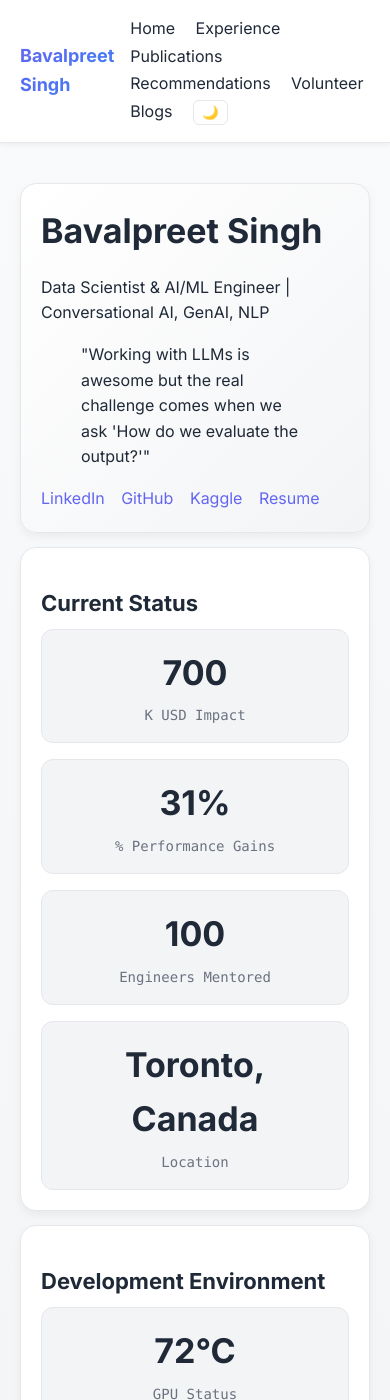
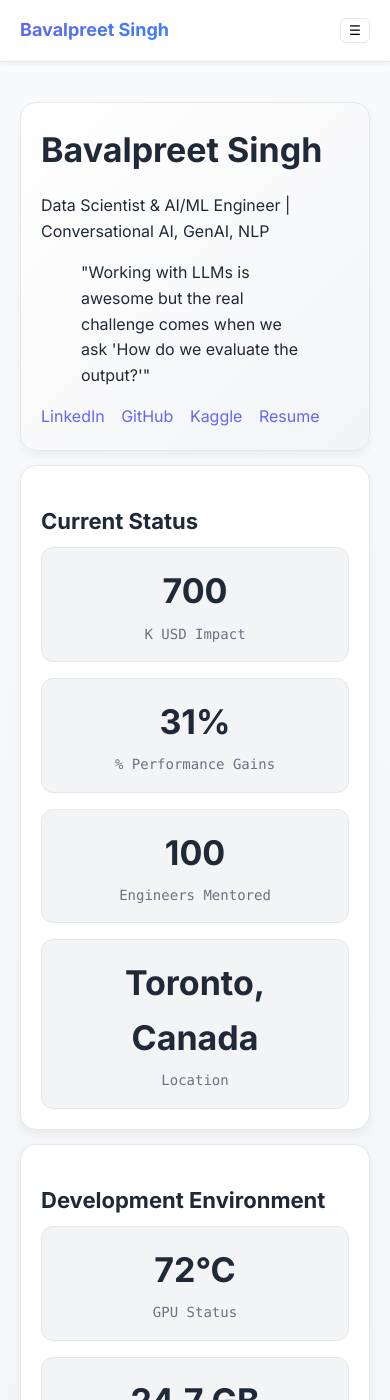
Before and after one commit to Bavalpreet/bavalpreet.github.io, a Jekyll site: the page built from index.html, in a window 390 px wide and 1400 px high. Built offline with Jekyll 4.4.1, drawn with Linux system fonts in a browser that asks for light colours.

Commit message:
Add interactive layout with mobile navigation and animations

```diff
--- a/_layouts/default.html
+++ b/_layouts/default.html
@@ -13,7 +13,8 @@
   <body>
     <header class="site-header">
       <a class="brand" href="{{ '/' | relative_url }}">{{ site.title }}</a>
-      <nav>
+      <button id="nav-toggle" class="menu-toggle" aria-label="Toggle navigation">☰</button>
+      <nav id="site-nav">
         <a href="{{ '/' | relative_url }}">Home</a>
         <a href="{{ '/experience/' | relative_url }}">Experience</a>
         <a href="{{ '/publications/' | relative_url }}">Publications</a>
@@ -29,20 +30,6 @@
     <footer class="site-footer">
       <p>© {{ "now" | date: "%Y" }} {{ site.title }}</p>
     </footer>
-    <script>
-      const toggle = document.getElementById('theme-toggle');
-      const prefersDark = window.matchMedia('(prefers-color-scheme: dark)').matches;
-      const stored = localStorage.getItem('theme');
-      if (stored === 'dark' || (!stored && prefersDark)) {
-        document.body.classList.add('dark');
-      }
-      toggle.textContent = document.body.classList.contains('dark') ? '☀️' : '🌙';
-      toggle.addEventListener('click', () => {
-        document.body.classList.toggle('dark');
-        const mode = document.body.classList.contains('dark') ? 'dark' : 'light';
-        localStorage.setItem('theme', mode);
-        toggle.textContent = mode === 'dark' ? '☀️' : '🌙';
-      });
-    </script>
+    <script src="{{ '/assets/js/main.js' | relative_url }}"></script>
   </body>
 </html>
--- a/assets/css/style.css
+++ b/assets/css/style.css
@@ -102,8 +102,14 @@ nav a:hover::after {
   padding: 20px;
   margin: 14px 0;
   box-shadow: 0 4px 8px rgba(0, 0, 0, 0.05);
-  transition: background 0.3s ease, border-color 0.3s ease;
-  animation: fadeInUp 0.6s ease both;
+  opacity: 0;
+  transform: translateY(10px);
+  transition: background 0.3s ease, border-color 0.3s ease, opacity 0.6s ease, transform 0.6s ease;
+}
+
+.card.visible {
+  opacity: 1;
+  transform: translateY(0);
 }
 
 .grid {
@@ -270,3 +276,37 @@ kbd {
   margin-right: 12px;
   border: 1px solid var(--border);
 }
+
+/* Mobile navigation */
+.menu-toggle {
+  display: none;
+  background: none;
+  border: 1px solid var(--border);
+  border-radius: 6px;
+  padding: 4px 8px;
+  cursor: pointer;
+}
+
+@media (max-width: 700px) {
+  nav {
+    display: none;
+    flex-direction: column;
+    position: absolute;
+    top: 60px;
+    right: 20px;
+    background: var(--card);
+    border: 1px solid var(--border);
+    border-radius: 8px;
+    padding: 16px;
+    box-shadow: 0 4px 8px rgba(0, 0, 0, 0.1);
+  }
+  nav.open {
+    display: flex;
+  }
+  .menu-toggle {
+    display: block;
+  }
+  .site-header {
+    position: relative;
+  }
+}
--- /dev/null
+++ b/assets/js/main.js
@@ -0,0 +1,61 @@
+// Main JavaScript for interactive features
+
+document.addEventListener('DOMContentLoaded', () => {
+  // Theme toggle
+  const themeToggle = document.getElementById('theme-toggle');
+  const prefersDark = window.matchMedia('(prefers-color-scheme: dark)').matches;
+  const storedTheme = localStorage.getItem('theme');
+  if (storedTheme === 'dark' || (!storedTheme && prefersDark)) {
+    document.body.classList.add('dark');
+  }
+  if (themeToggle) {
+    const setIcon = () => {
+      themeToggle.textContent = document.body.classList.contains('dark') ? '☀️' : '🌙';
+    };
+    setIcon();
+    themeToggle.addEventListener('click', () => {
+      document.body.classList.toggle('dark');
+      const mode = document.body.classList.contains('dark') ? 'dark' : 'light';
+      localStorage.setItem('theme', mode);
+      setIcon();
+    });
+  }
+
+  // Mobile navigation toggle
+  const navToggle = document.getElementById('nav-toggle');
+  const siteNav = document.getElementById('site-nav');
+  if (navToggle && siteNav) {
+    navToggle.addEventListener('click', () => {
+      siteNav.classList.toggle('open');
+    });
+  }
+
+  // Typewriter effect for headline
+  const headline = document.getElementById('headline');
+  if (headline) {
+    const text = headline.dataset.text || '';
+    let index = 0;
+    const type = () => {
+      if (index < text.length) {
+        headline.textContent += text.charAt(index);
+        index++;
+        setTimeout(type, 80);
+      }
+    };
+    type();
+  }
+
+  // Reveal cards on scroll
+  const observer = new IntersectionObserver((entries) => {
+    entries.forEach((entry) => {
+      if (entry.isIntersecting) {
+        entry.target.classList.add('visible');
+        observer.unobserve(entry.target);
+      }
+    });
+  }, { threshold: 0.1 });
+
+  document.querySelectorAll('.card').forEach((card) => {
+    observer.observe(card);
+  });
+});
--- a/index.html
+++ b/index.html
@@ -9,7 +9,7 @@ title: Home
 <section class="hero card">
   <div>
     <h1 class="h1">{{ p.name }}</h1>
-    <p>{{ p.headline }}</p>
+    <p id="headline" data-text="{{ p.headline }}"></p>
     <blockquote>"Working with LLMs is awesome but the real challenge comes when we ask 'How do we evaluate the output?'"</blockquote>
     <div class="actions social-links">
       <a href="{{ p.linkedin }}" target="_blank">LinkedIn</a>
```
